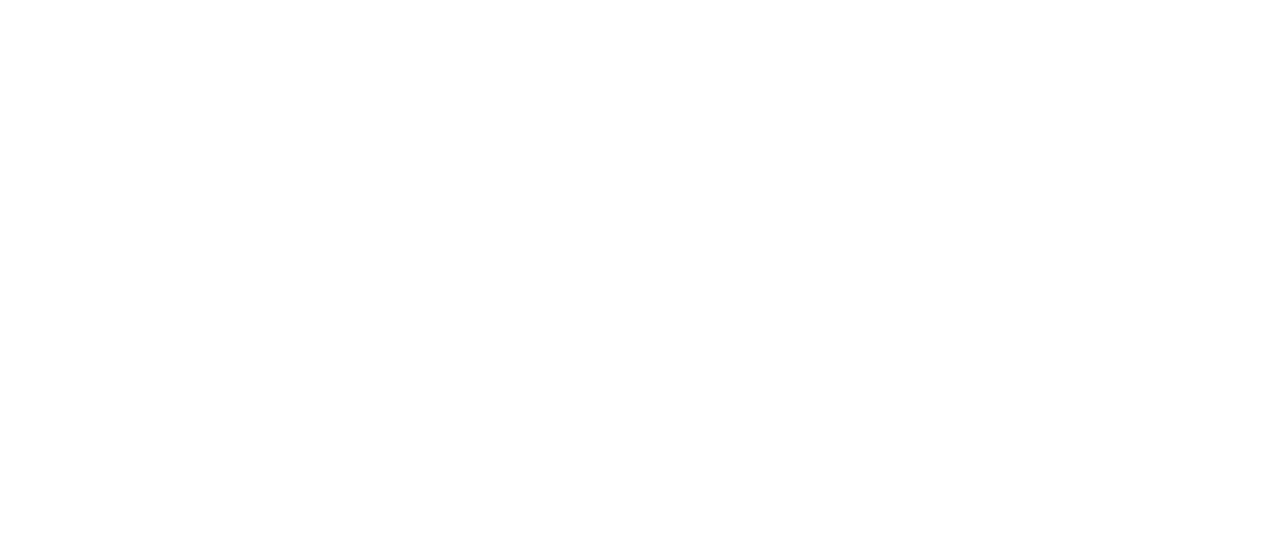
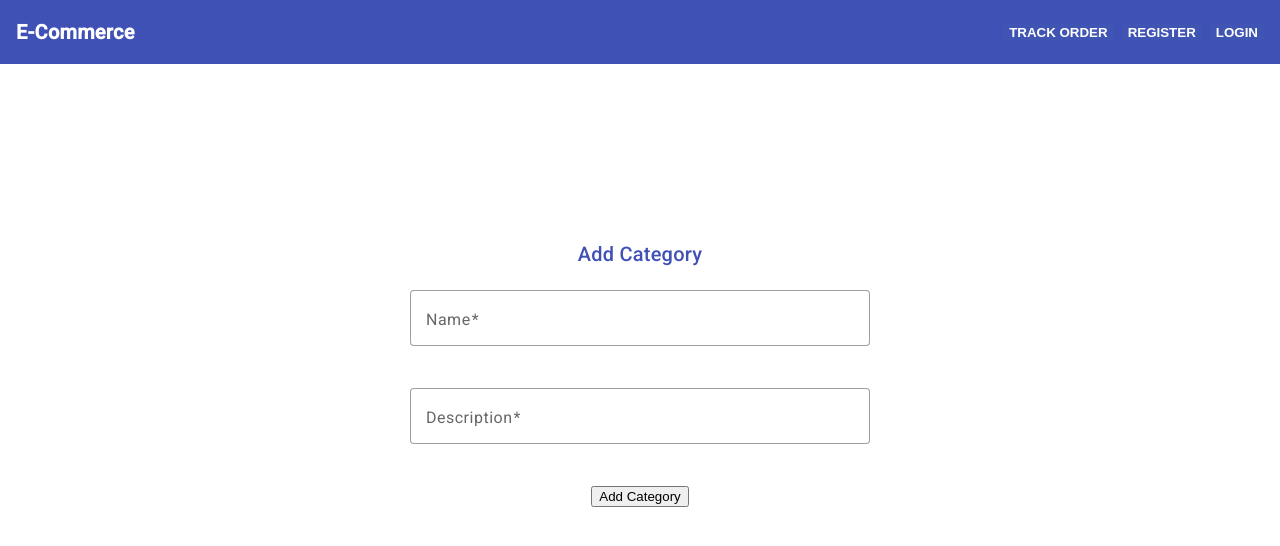
Before and after one commit to Sithum9999/E-Commerce-Frontend, an Angular app: page /admin/category in a window 1280 px wide. Before the commit this address led to /. Shown: the top 546 px of the page. Built offline with nearby package versions, Linux system fonts and the light colour scheme.

Commit message:
create add category and admin service and update the dashboard css router the add category

```diff
--- a/src/app/admin/admin.component.ts
+++ b/src/app/admin/admin.component.ts
@@ -1,9 +1,12 @@
+import { CommonModule } from '@angular/common';
+import { HttpClientModule } from '@angular/common/http';
 import { Component } from '@angular/core';
+import { FormsModule, ReactiveFormsModule } from '@angular/forms';
 
 @Component({
   selector: 'app-admin',
   standalone: true,
-  imports: [],
+  imports: [CommonModule,FormsModule,ReactiveFormsModule],
   templateUrl: './admin.component.html',
   styleUrl: './admin.component.css'
 })
--- /dev/null
+++ b/src/app/admin/component/post-category/post-category.component.css
@@ -0,0 +1,38 @@
+  .container {
+  max-width: 600px;
+  margin: 0 auto;
+  padding: 20px;
+  margin-top: 90px;
+
+  h2 {
+    text-align: center;
+    margin-bottom: 20px;
+    color: #3f51b5; /* Update with your desired color code */
+  }
+
+  form {
+    display: flex;
+    flex-direction: column;
+
+    mat-form-field {
+      margin-bottom: 20px;
+
+      .mat-form-field-wrapper {
+        border-radius: 4px;
+        border: 1px solid #ccc; /* Update with your desired color code */
+      }
+
+      .mat-form-field-outline {
+        border-width: 1px;
+      }
+
+      .mat-input-element {
+        color: #3f51b5; /* Update with your desired color code */
+      }
+    }
+
+    button {
+      align-self: center;
+    }
+  }
+}
--- /dev/null
+++ b/src/app/admin/component/post-category/post-category.component.html
@@ -0,0 +1,18 @@
+<div class="container">
+  <h2>Add Category</h2>
+  <form [formGroup]="categoryForm" (ngSubmit)="addCategory()">
+    <mat-form-field appearance="outline" class="form-field">
+      <mat-label>Name</mat-label>
+      <input matInput type="text" placeholder="Name" formControlName="name" />
+      <mat-error *ngIf="categoryForm.get('name')?.hasError('required')">This input is required!</mat-error>
+    </mat-form-field>
+
+    <mat-form-field appearance="outline" class="form-field">
+      <mat-label>Description</mat-label>
+      <input matInput type="text" placeholder="Description" formControlName="description" />
+      <mat-error *ngIf="categoryForm.get('description')?.hasError('required')">This input is required!</mat-error>
+    </mat-form-field>
+
+    <button mat-raised-button color="primary" type="submit">Add Category</button>
+  </form>
+</div>
--- /dev/null
+++ b/src/app/admin/component/post-category/post-category.component.ts
@@ -0,0 +1,59 @@
+import { Component } from '@angular/core';
+import { FormGroup, FormBuilder, Validators, ReactiveFormsModule } from '@angular/forms';
+import { Router } from '@angular/router';
+
+import { MatSnackBar } from '@angular/material/snack-bar';
+import { MatFormFieldModule } from '@angular/material/form-field';
+import { MatInputModule } from '@angular/material/input';
+import { NgIf } from '@angular/common';
+import { AdminService } from '../../service/admin.service';
+
+@Component({
+  selector: 'app-post-category',
+  standalone: true,
+  imports: [MatFormFieldModule,MatInputModule,ReactiveFormsModule,NgIf],
+  templateUrl: './post-category.component.html',
+  styleUrl: './post-category.component.css'
+})
+export class PostCategoryComponent {
+
+  categoryForm: FormGroup;
+
+  constructor(
+    private fb: FormBuilder,
+    private router: Router,
+    private snackBar: MatSnackBar,
+    private adminService: AdminService
+) { }
+
+ngOnInit(): void {
+    this.categoryForm = this.fb.group({
+        name: [null, [Validators.required]],
+        description: [null, [Validators.required]],
+    })
+}
+
+  addCategory(): void {
+    if (this.categoryForm.valid) {
+        this.adminService.addCategory(this.categoryForm.value).subscribe(
+            (res) => {
+                if (res.id != null) {
+                    this.snackBar.open('Category Posted Successfully!', 'Close', {
+                        duration: 5000
+                    });
+                    this.router.navigateByUrl('/admin/dashboard');
+                }
+            },
+            (error) => {
+                this.snackBar.open(error.message, 'Close', {
+                    duration: 5000,
+                    panelClass: 'error-snackbar'
+                });
+            }
+        );
+    } else {
+        this.categoryForm.markAllAsTouched();
+    }
+}
+
+}
--- /dev/null
+++ b/src/app/admin/service/admin.service.ts
@@ -0,0 +1,26 @@
+import { HttpClient, HttpHeaders } from '@angular/common/http';
+import { Injectable } from '@angular/core';
+import { Observable } from 'rxjs';
+import { UserStorageService } from '../../storage/user-storage.service';
+
+const BASIC_URL = "http://localhost:8080/";
+
+@Injectable({
+  providedIn: 'root'
+})
+export class AdminService {
+
+  constructor(private http:HttpClient) { }
+
+  addCategory(Category: any): Observable<any> {
+    return this.http.post(BASIC_URL + 'api/admin/category', Category, {
+        headers: this.createAuthorizationHeader(),
+    });
+}
+
+private createAuthorizationHeader(): HttpHeaders {
+    return new HttpHeaders().set(
+        'Authorization', 'Bearer ' + UserStorageService.getToken()
+    );
+}
+}
--- a/src/app/dashboard/dashboard.component.css
+++ b/src/app/dashboard/dashboard.component.css
@@ -30,3 +30,12 @@
 .custom-toolbar {
     background-color: #ff0000;
 }
+
+.center-box {
+    margin-top: 5%;
+    position: absolute;
+    left: 50%;
+    transform: translateX(-50%);
+    width: 80%;
+    max-width: 500px;
+}
--- a/src/app/dashboard/dashboard.component.html
+++ b/src/app/dashboard/dashboard.component.html
@@ -36,6 +36,6 @@
   </mat-toolbar>
 </div>
 
-  <div style="display: flex; justify-content: center; align-items: center; min-height: 90vh;">
+<div class="center-box">
     <router-outlet></router-outlet>
 </div>
--- a/src/app/login/login.component.css
+++ b/src/app/login/login.component.css
@@ -1,14 +1,14 @@
 .container {
     display: flex;
     justify-content: center;
-    align-items: center;  /* Fixed typo: "align items" to "align-items" */
-    height: 90vh;        /* Changed from 90% to 90vh for better viewport handling */
-}
+    align-items: center;
+    height: 100%;
+  }
 
 mat-card {
-    max-width: 400px;
-    width: 100%;
-    padding: 20px;
+    max-width: 500px;
+    width: 130%;
+    padding: 30px;
 }
 
 @media screen and (max-width: 500px) {
```
Also changed, not shown: src/app/app.routes.ts (+7 -1 lines), 2 other files (tests, documents, lock files or other folders).
